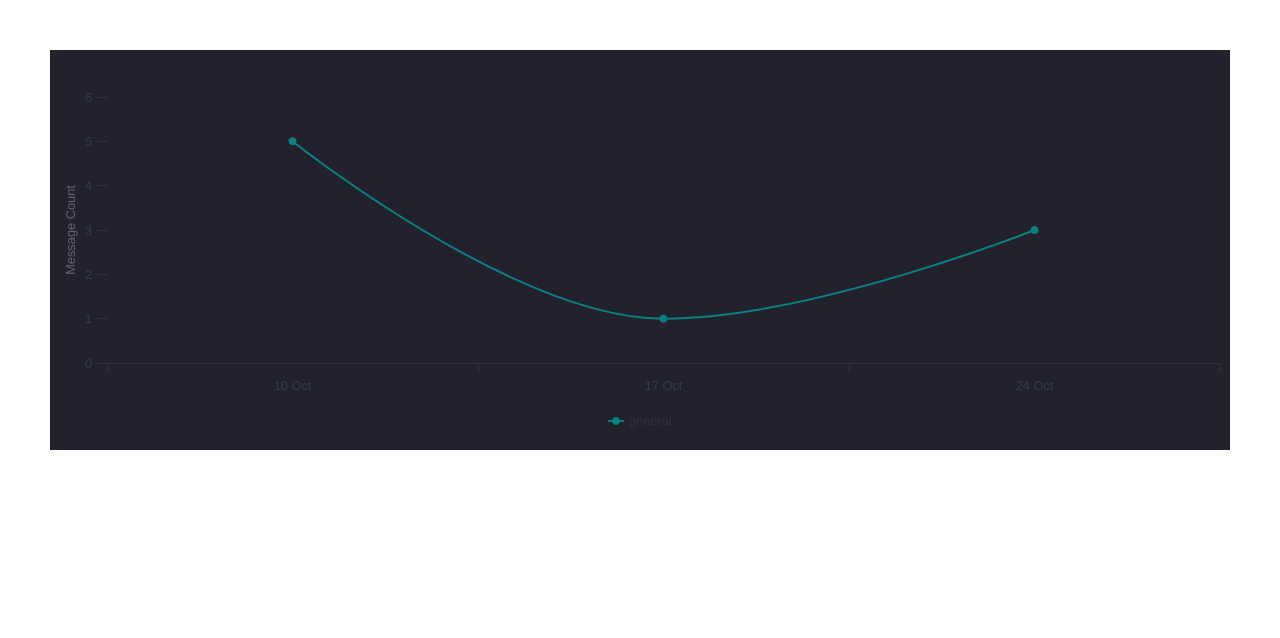
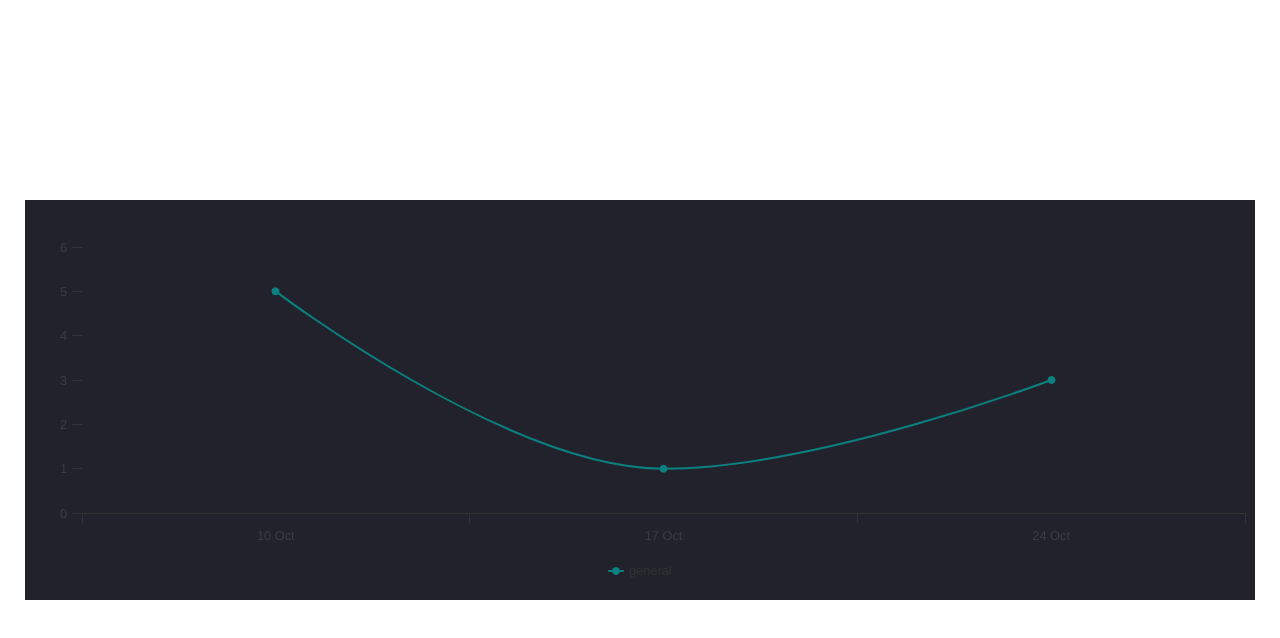
Before and after one commit to shalinigandhi/highchart-demo, a React (Create React App) app: page / in a window 1280 px wide. Shown: the top 638 px of the page. Built offline with nearby package versions, Linux system fonts and the light colour scheme.

Commit message:
Minor css fixes

```diff
--- a/src/App.js
+++ b/src/App.js
@@ -5,7 +5,7 @@ import './styles/main.scss';
 function App() {
 
   return (
-    <div className="App">
+    <div className="app-container">
       <EngagementMessagesOverTime />
     </div>
   );
--- a/src/components/EngagementMessagesOverTime/EngagementHelper.js
+++ b/src/components/EngagementMessagesOverTime/EngagementHelper.js
@@ -6,8 +6,7 @@ const engagementHelper = {
         let categoriesList = [];
 
         if (updatedMessageCountList?.length === updatedChannels?.length) {
-
-            updatedChannels.forEach((channel, i) => {
+            updatedChannels.forEach((element, i) => {
                 dynamicSeriesList.push({
                     name: updatedChannels[i][0],
                     color: '#0a8180',
@@ -41,7 +40,8 @@ const engagementHelper = {
                 tickWidth: 1,
                 lineWidth: 1,
                 gridLineWidth: 0,
-                tickInterval: 1
+                tickInterval: 1,
+                crosshair: true
             },
             yAxis: {
                 title: {
--- a/src/components/EngagementMessagesOverTime/EngagementMessagesOverTime.js
+++ b/src/components/EngagementMessagesOverTime/EngagementMessagesOverTime.js
@@ -1,7 +1,6 @@
 import React, { useState } from 'react';
 import Highcharts from "highcharts";
 import HighchartsReact from "highcharts-react-official";
-
 import engagementHelper from "./EngagementHelper";
 import { messageCountList, channels } from '../../data';
 
--- a/src/styles/_reset.scss
+++ b/src/styles/_reset.scss
@@ -28,6 +28,9 @@ body {
     position: relative;
     min-height: 100vh;
     padding: 50px;
+    display: flex;
+    justify-content: center;
+    align-items: center;
 }
 
 img {
--- a/src/styles/main.scss
+++ b/src/styles/main.scss
@@ -1,5 +1,9 @@
 @import './reset';
 
-.highcharts-grid-line, .highcharts-credits, .highcharts-title {
+.highcharts-grid-line, .highcharts-credits, .highcharts-title, .highcharts-axis-title {
     opacity: 0 !important;
 }
+
+.app-container {
+    width: calc(100vw - 50px);
+}
```
